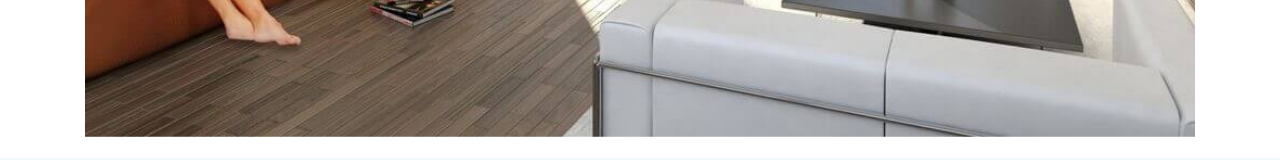
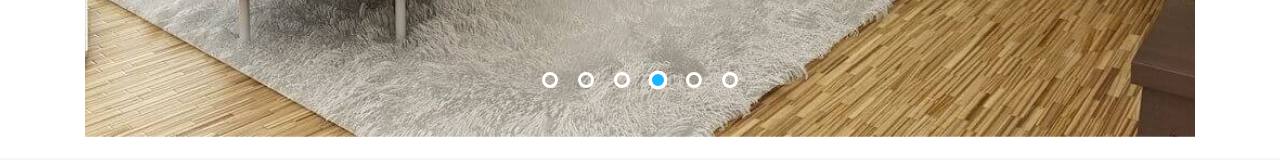
Before and after one commit to Dostonov888/timer, a plain HTML site: page index.html in a window 1280 px wide. Shown: the part 2233-2393 px from the top of the page. Drawn offline with Linux system fonts and the light colour scheme.

Commit message:
исправили ошибки

```diff
--- a/script/script.js
+++ b/script/script.js
@@ -153,22 +153,25 @@ window.addEventListener('DOMContentLoaded', function () {
         const slide = document.querySelectorAll('.portfolio-item');
 
         const addDot = () => {
-            const portfolioDots = document.querySelector('portfolio-dots');
+            const portfolioDots = document.querySelector('.portfolio-dots');
             for (let i = 0; i < slide.length; i++) {
                 let li = document.createElement('li');
                 li.className = 'dot';
 
-                for (let i = 0; i < li.length; i++) {
-                    li[i].className = li[i].className.addClass('.dot-active', '');
+                // for (let i = 0; i < li.length; i++) {
+                //     li[i].className = li[i].className.addClass('.dot-active', '');
+                // }
+                if (i === 0) {
+                    li.classList.add('dot-active');
                 }
-                document.body.portfolioDots.append(li);
+                portfolioDots.append(li);
             }
         };
-
+        addDot();
 
 
         const btn = document.querySelectorAll('.portfolio-btn'),
-            dot = addDot(),
+            dot = document.querySelectorAll('.dot'),
             slider = document.querySelector('.portfolio-content');
 
         let currentSlide = 0,
```
Also changed, not shown: index.html (+0 -6 lines).
